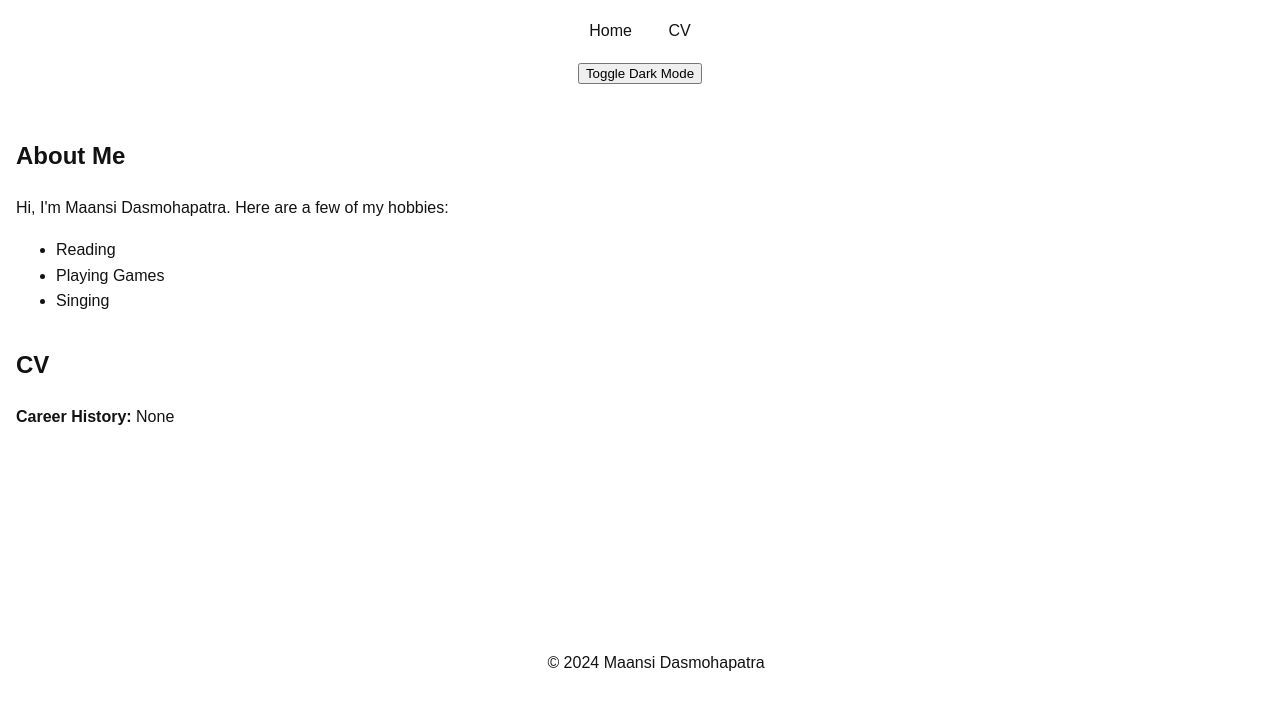
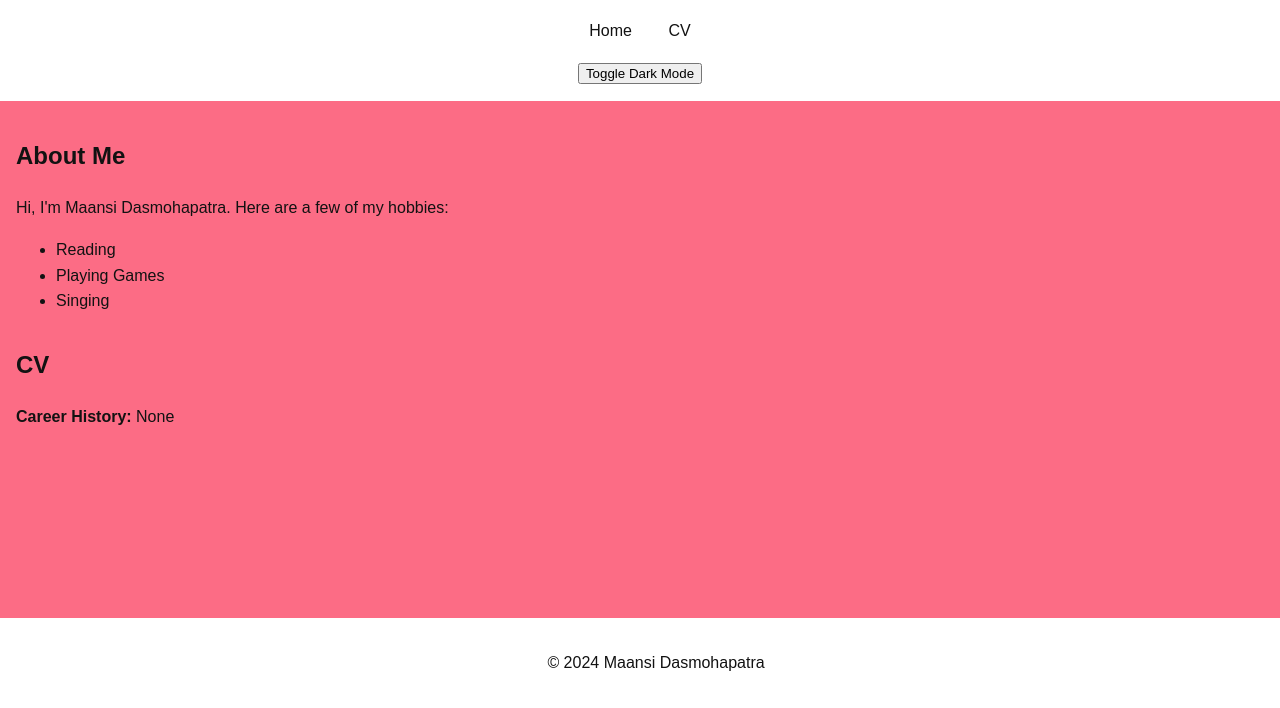
Before and after one commit to Aife2013/my_website, a plain HTML site: page index.html in a window 1280 px wide. Both pictures are taken after a click on the button "Toggle Dark Mode". Shown: the part 92-800 px from the top of the page. Drawn offline with Linux system fonts and the light colour scheme.

Commit message:
Update styles.css

```diff
--- a/styles.css
+++ b/styles.css
@@ -8,7 +8,7 @@ body {
 }
 
 body.dark-mode {
-    background-color: #ffffff;
+    background-color: #fc6c85;
     color: #121212;
 }
 
```
